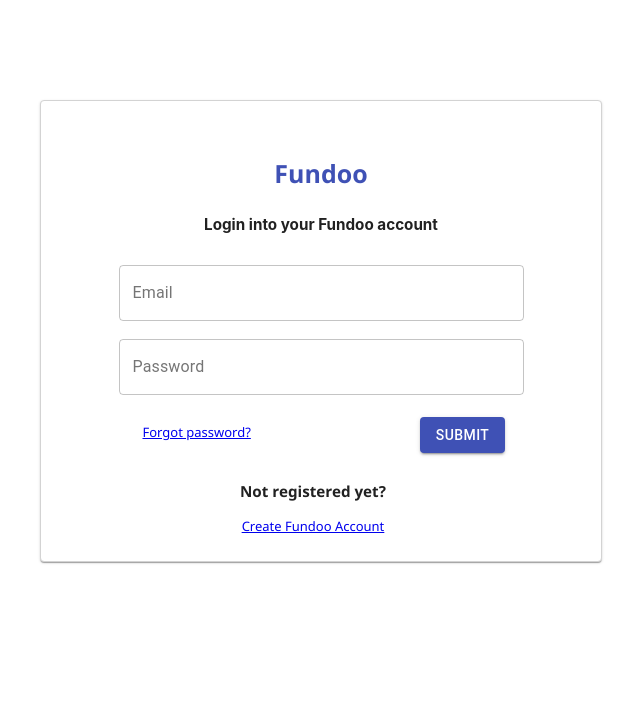
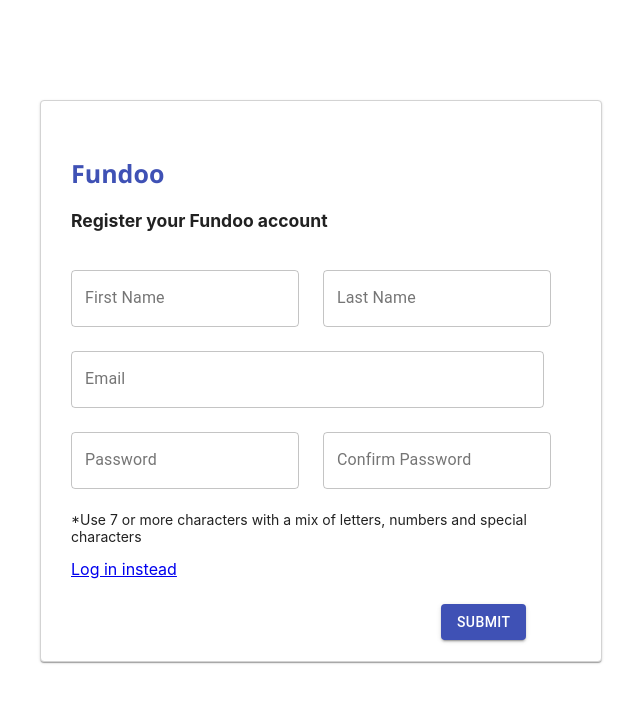
Before and after one commit to gauravm-bit/Fundoo-react, a React (Create React App) app: page / in a window 1280 px wide. Shown: the top 702 px of the page, without its empty margins (319-959 px from the left). Built offline with nearby package versions, Linux system fonts and the light colour scheme.

Commit message:
ADDED:UI for registration

```diff
--- a/src/App.js
+++ b/src/App.js
@@ -1,11 +1,11 @@
 import React from 'react';
-// import Register from './components/Register'
 import './App.css';
-import Login from './components/Login';
+// import Login from './components/Login';
+import Register from './components/Register';
 
 function App() {
   return (
-      <Login />
+      <Register />
   );
 }
 
--- /dev/null
+++ b/src/components/Register.css
@@ -0,0 +1,65 @@
+.registerCard{
+    width: 500px;
+    border: 1px solid lightgray;
+    height: 500px;
+    margin-left: auto;
+    margin-right: auto;
+    position: relative; top: 100px;
+    padding: 30px;
+  }
+
+.registerTitle{
+    width: 100px;
+    height: 40px;
+  }
+
+.registerHead{
+    font-display: inherit;
+    font-family: 'Segoe UI';
+    font-size: 25px;
+    color: #3f51b5;
+    text-align: left;
+}
+
+.registerText{
+    text-align: left;
+    font-size: small;
+    position: relative; bottom: 5px;
+    font-size: 15px;
+}
+
+#firstname,#password{
+    width: 200px;
+    height: 20px;
+}
+
+#lastname,#confirm_password{
+    width: 200px;
+    height: 20px;
+}
+
+.first, .password{
+float: left;
+}
+
+.last,.confirm{
+float: right;
+margin-right: 20px;
+}
+
+#email{
+width:445px;
+height: 20px;
+}
+
+.passwordText{
+float: left;
+font-size: 14px;
+}
+
+.registerbutton
+{
+float: left;
+margin-left: 370px;
+margin-top:25px;
+}
--- /dev/null
+++ b/src/components/Register.jsx
@@ -0,0 +1,97 @@
+import React, { Component } from 'react';
+import Card from '@material-ui/core/Card';
+import TextField from '@material-ui/core/TextField';
+import Button from '@material-ui/core/Button';
+import './Register.css';
+
+class Register extends Component {
+    render() {
+        return (
+            <div>
+                <Card className="registerCard" vairant="outlined">
+                    <div>
+                        <div className='registertitle'>
+                            <h3 className="registerHead">Fundoo</h3>
+                            <div className='registerText'>
+                                <h3>Register your Fundoo account</h3>
+                            </div>
+                        </div>
+                        <form>
+                            <div>
+                                <div className='first'>
+                                    <TextField id='firstname'
+                                        label='First Name'
+                                        name='first_name'
+                                        margin='normal'
+                                        variant='outlined'
+                                    >
+                                    </TextField>
+                                </div>
+                                <div className='last'>
+                                    <TextField id='lastname'
+                                        label='Last Name'
+                                        name='last_name'
+                                        margin='normal'
+                                        variant='outlined'
+                                    >
+                                    </TextField>
+                                </div>
+                            </div>
+                            <div>
+                                <TextField id='email'
+                                    label='Email'
+                                    name='email'
+                                    margin='normal'
+                                    variant='outlined'
+                                    >
+                                </TextField>
+                            </div>
+
+                            <div className='passwordDiv'>
+                                <div className='password'>
+                                    <TextField id='password'
+                                        label='Password'
+                                        autoComplete='off'
+                                        type="password"
+                                        name='password'
+                                        margin='normal'
+                                        variant='outlined'
+                                        >
+                                    </TextField>
+                                </div>
+                                <div className='confirm'>
+                                    <TextField id='confirm_password'
+                                        label='Confirm Password'
+                                        autoComplete='off'
+                                        type="password"
+                                        name='confirm_password'
+                                        margin='normal'
+                                        variant='outlined'
+                                        >
+                                    </TextField>
+                                </div>
+                            </div>
+                        </form>
+                        <div className='passwordText'>
+                            <p>*Use 7 or more characters with a mix of letters, numbers and special characters</p>
+                        </div>
+                        <div>
+                            <div className='login'>
+                                <a className='Link' href='/'>Log in instead</a>
+                            </div>
+                            <div className='registerbutton' >
+                                <Button
+                                    color='primary'
+                                    margin='normal'
+                                    variant='contained'
+                                >Submit</Button>
+                            </div>
+                        </div>
+                    </div>
+                </Card>
+            </div>
+        )
+    }
+}
+
+export default Register;
```
Also changed, not shown: src/components/Login.jsx (+6 -4 lines).
